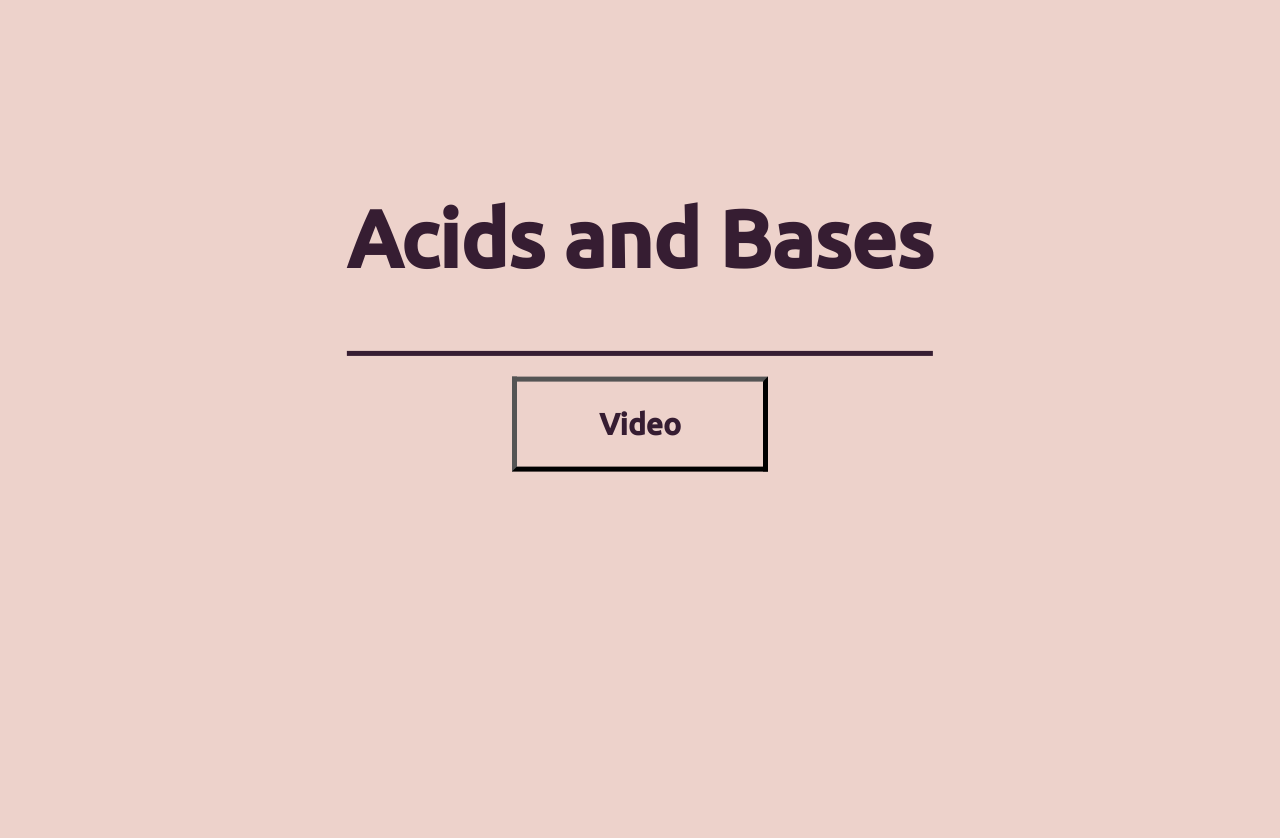
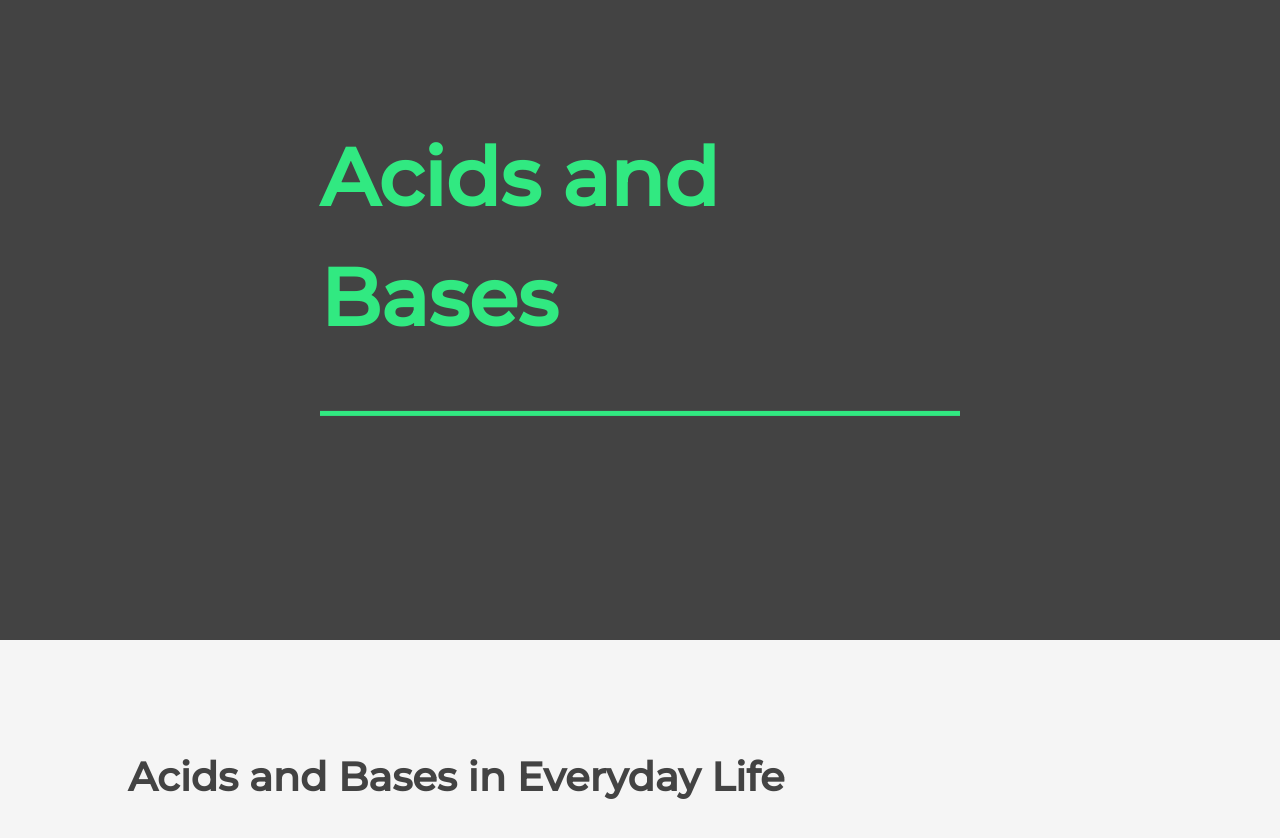
Before and after one commit to ls3205/Acid-Base-Webiste--Leon-Schaumann, a plain HTML site: page index.html in a window 1280 px wide. Before the commit the page ends 800 px from the top, so only its background shows below. Drawn offline with Linux system fonts and the light colour scheme.

Commit message:
Worked on website

```diff
--- a/index.html
+++ b/index.html
@@ -1,20 +1,21 @@
 <!DOCTYPE html>
 <html lang="en">
-<head>
-    <meta charset="UTF-8">
-    <meta http-equiv="X-UA-Compatible" content="IE=edge">
-    <meta name="viewport" content="width=device-width, initial-scale=1.0">
-    <link rel="stylesheet" href="./src/stylesheets/style.css">
+  <head>
+    <meta charset="UTF-8" />
+    <meta http-equiv="X-UA-Compatible" content="IE=edge" />
+    <meta name="viewport" content="width=device-width, initial-scale=1.0" />
+    <link rel="stylesheet" href="./src/stylesheets/style.css" />
     <title>Acid Base Website</title>
-</head>
-<body>
-    <div id="title" class="title">
+  </head>
+  <body>
+    <div id="landingPage" class="landingPage">
+      <div id="title" class="title">
         <h1>Acids and Bases</h1>
+      </div>
     </div>
-    <div id="video" class="video">
-        <button>
-            <h2>Video</h2>
-        </button>
+    <div id="everyDayAcid" class="everyDayAcid">
+        <div id="everyDayAcidTitle" class="everyDayAcidTitle">
+          <h1>Acids and Bases in Everyday Life</h1>
     </div>
-</body>
+  </body>
 </html>
--- a/src/stylesheets/style.css
+++ b/src/stylesheets/style.css
@@ -1,13 +1,14 @@
-@import url('https://fonts.googleapis.com/css2?family=Ubuntu:wght@300;400;500&display=swap');
+@import url('https://fonts.googleapis.com/css2?family=Montserrat:wght@100;300;500&display=swap');
+@import url('../theme/mint.css');
 
 body {
-    font-family: 'Ubuntu', sans-serif;
+    font-family: 'Montserrat', sans-serif;
     font-size: 16px;
     line-height: 1.5;
     margin: 0px;
     padding: 0px;
-    background-color: #edd2cb;
-    color: #361d32;
+    background-color: white;
+    color: #31E981;
 
     animation: fadeInAnimation ease 3s;
     animation-iteration-count: 1;
@@ -26,6 +27,17 @@ body {
     }
 }
 
+.landingPage {
+    width: 100%;
+    height: 80vh;
+    display: flex;
+    position: static;
+    flex-direction: column;
+    justify-content: center;
+    align-items: center;
+    background-color: var(--black);
+}
+
 .title {
     display: flex;
     position: absolute;
@@ -33,33 +45,30 @@ body {
     font-weight: bold;
     margin: 0px;
     padding: 0px;
-    color: #361d32;
+    color: #31E981;
     left: 50%;
     top: 30%;
     transform: translate(-50%, -50%);
-    border-bottom: 5px solid #361d32;
+    border-bottom: 5px solid #31E981;
 }
 
-.video button {
-    background-color: #edd2cb;
-    position: absolute;
+.everyDayAcid {
+    display: flex;
+    position: static;
+    font-size: 20px;
+    font-weight: 200;
+    width: 100%;
+    height: 100vh;
     margin: 0px;
     padding: 0px;
-    top: 53%;
-    left: 50%;
-    transform: translate(-50%, -50%);
-    width: 20%;
-
-    font-family: 'Ubuntu', sans-serif;
-    font-size: 20px;
-    font-weight: 300;
-    color: #361d32;
-
-    border-width: 5px;
-    transition-duration: 0.25s;
+    background-color: var(--lightGray);
+    color: var(--black);
 }
 
-.video button:hover {
-    background-color: #361d32;
-    color: #edd2cb;
+.everyDayAcidTitle {
+    color: var(--darkGray);
+    display: flex;
+    position: relative;
+    top: 10vh;
+    left: 10vw;
 }
--- /dev/null
+++ b/src/theme/mint.css
@@ -0,0 +1,7 @@
+:root {
+    --green: #31E981;
+    --mauve: #D8E4FF;
+    --lightGray: #F5F5F5;
+    --greenGray: #35605A;
+    --black: #434343;
+}
```
Also changed, not shown: src/html/pHScale.html (added, +14 -0 lines), src/html/header.html (added), src/stylesheets/stylepH.css (added).
